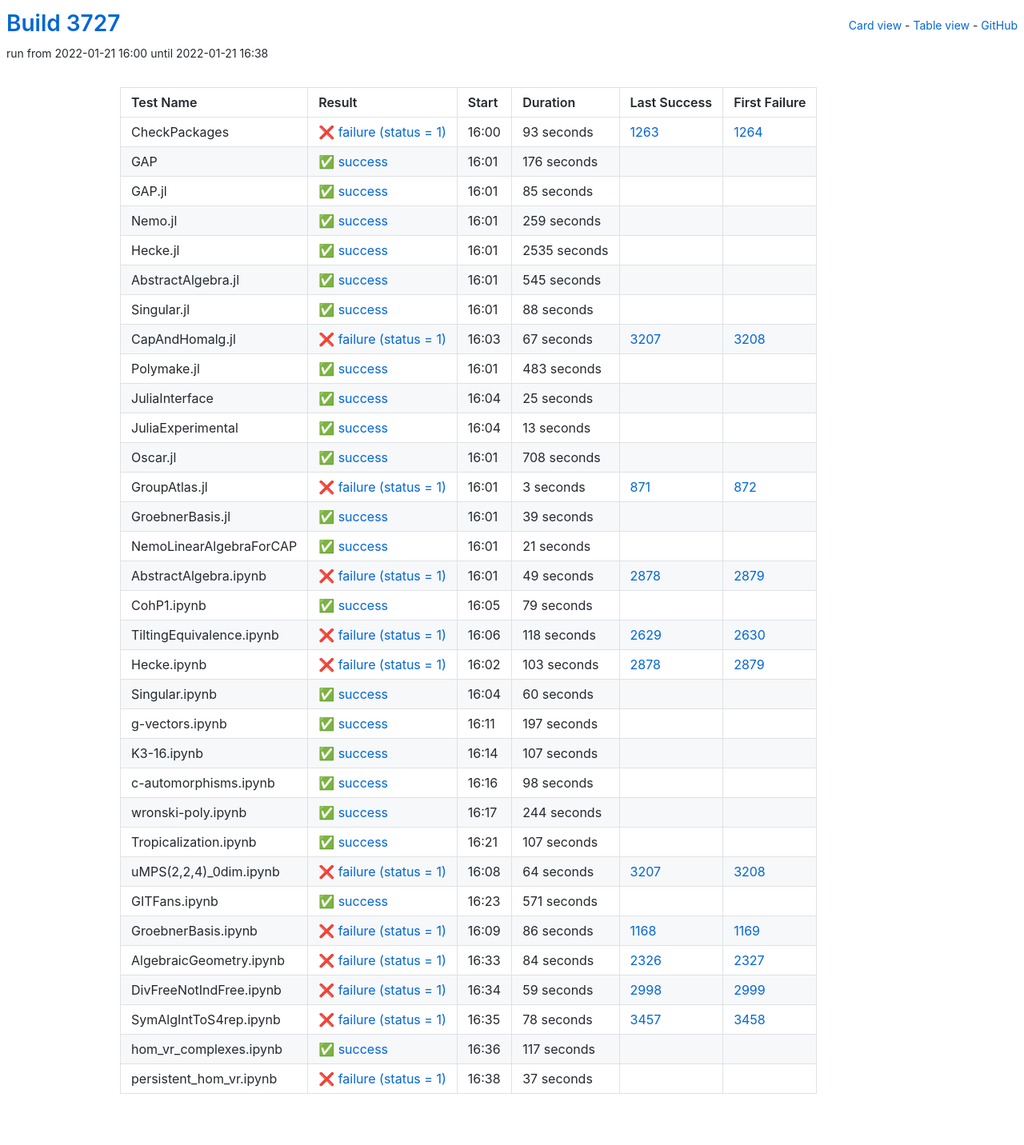
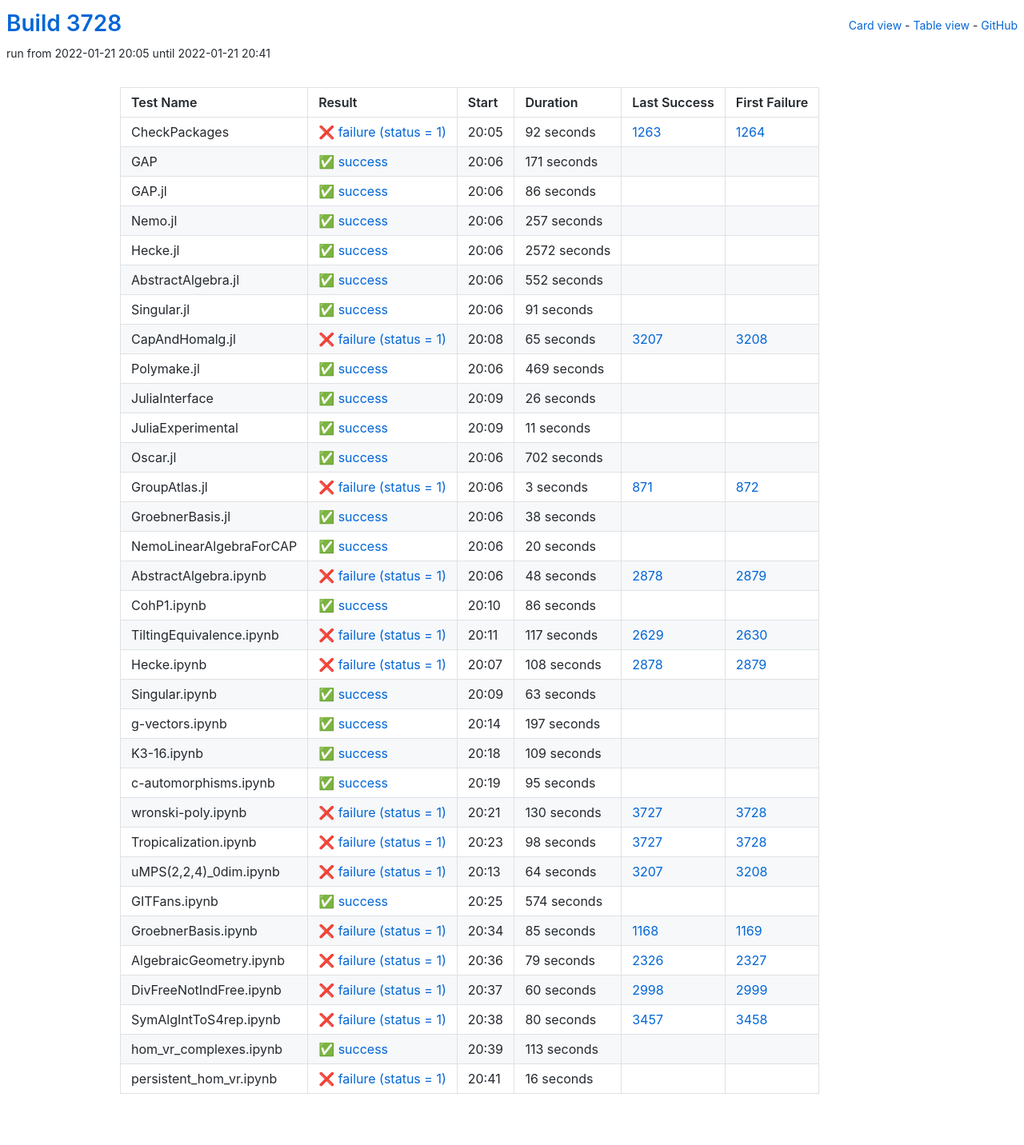
Before and after one commit to oscar-system/oscar-ci-status-stable, a Jekyll site: the page built from table.html, in a window 1280 px wide. Shown: the whole page at 80% size. Built offline with Jekyll 4.4.1, drawn with Linux system fonts in a browser that asks for light colours.

Commit message:
Build #3728

```diff
--- a/_data/ci.yml
+++ b/_data/ci.yml
@@ -1,6 +1,6 @@
 ---
-build: 3727
-build_url: https://oscarci.mathematik.uni-kl.de/job/oscar-stable/3727/
+build: 3728
+build_url: https://oscarci.mathematik.uni-kl.de/job/oscar-stable/3728/
 job: oscar-stable
 organization: oscar-system
 repo: oscar-ci-status-stable
@@ -8,152 +8,152 @@ repourl: https://github.com/oscar-system/oscar-ci-status-stable
 tests:
 - name: CheckPackages
   id: checkpackages
-  log: https://oscarci.mathematik.uni-kl.de/job/oscar-stable/3727/artifact/logs/build-3727/CheckPackages.log
-  start: 2022-01-21 16:00
+  log: https://oscarci.mathematik.uni-kl.de/job/oscar-stable/3728/artifact/logs/build-3728/CheckPackages.log
+  start: 2022-01-21 20:05
   success: false
   exitcode: 1
   status: failure
-  duration: 93
+  duration: 92
   last_success: 1263
   last_success_url: https://oscarci.mathematik.uni-kl.de/job/oscar-stable/1263/
   first_failure: 1264
   first_failure_url: https://oscarci.mathematik.uni-kl.de/job/oscar-stable/1264/
 - name: GAP
   id: gap
-  log: https://oscarci.mathematik.uni-kl.de/job/oscar-stable/3727/artifact/logs/build-3727/GAP.log
-  start: 2022-01-21 16:01
+  log: https://oscarci.mathematik.uni-kl.de/job/oscar-stable/3728/artifact/logs/build-3728/GAP.log
+  start: 2022-01-21 20:06
   success: true
   exitcode: 0
   status: success
-  duration: 176
+  duration: 171
   last_success: false
   last_success_url:
   first_failure: false
   first_failure_url:
 - name: GAP.jl
   id: gap-jl
-  log: https://oscarci.mathematik.uni-kl.de/job/oscar-stable/3727/artifact/logs/build-3727/GAP.jl.log
-  start: 2022-01-21 16:01
+  log: https://oscarci.mathematik.uni-kl.de/job/oscar-stable/3728/artifact/logs/build-3728/GAP.jl.log
+  start: 2022-01-21 20:06
   success: true
   exitcode: 0
   status: success
-  duration: 85
+  duration: 86
   last_success: false
   last_success_url:
   first_failure: false
   first_failure_url:
 - name: Nemo.jl
   id: nemo-jl
-  log: https://oscarci.mathematik.uni-kl.de/job/oscar-stable/3727/artifact/logs/build-3727/Nemo.jl.log
-  start: 2022-01-21 16:01
+  log: https://oscarci.mathematik.uni-kl.de/job/oscar-stable/3728/artifact/logs/build-3728/Nemo.jl.log
+  start: 2022-01-21 20:06
   success: true
   exitcode: 0
   status: success
-  duration: 259
+  duration: 257
   last_success: false
   last_success_url:
   first_failure: false
   first_failure_url:
 - name: Hecke.jl
   id: hecke-jl
-  log: https://oscarci.mathematik.uni-kl.de/job/oscar-stable/3727/artifact/logs/build-3727/Hecke.jl.log
-  start: 2022-01-21 16:01
+  log: https://oscarci.mathematik.uni-kl.de/job/oscar-stable/3728/artifact/logs/build-3728/Hecke.jl.log
+  start: 2022-01-21 20:06
   success: true
   exitcode: 0
   status: success
-  duration: 2535
+  duration: 2572
   last_success: false
   last_success_url:
   first_failure: false
   first_failure_url:
 - name: AbstractAlgebra.jl
   id: abstractalgebra-jl
-  log: https://oscarci.mathematik.uni-kl.de/job/oscar-stable/3727/artifact/logs/build-3727/AbstractAlgebra.jl.log
-  start: 2022-01-21 16:01
+  log: https://oscarci.mathematik.uni-kl.de/job/oscar-stable/3728/artifact/logs/build-3728/AbstractAlgebra.jl.log
+  start: 2022-01-21 20:06
   success: true
   exitcode: 0
   status: success
-  duration: 545
+  duration: 552
   last_success: false
   last_success_url:
   first_failure: false
   first_failure_url:
 - name: Singular.jl
   id: singular-jl
-  log: https://oscarci.mathematik.uni-kl.de/job/oscar-stable/3727/artifact/logs/build-3727/Singular.jl.log
-  start: 2022-01-21 16:01
+  log: https://oscarci.mathematik.uni-kl.de/job/oscar-stable/3728/artifact/logs/build-3728/Singular.jl.log
+  start: 2022-01-21 20:06
   success: true
   exitcode: 0
   status: success
-  duration: 88
+  duration: 91
   last_success: false
   last_success_url:
   first_failure: false
   first_failure_url:
 - name: CapAndHomalg.jl
   id: capandhomalg-jl
-  log: https://oscarci.mathematik.uni-kl.de/job/oscar-stable/3727/artifact/logs/build-3727/CapAndHomalg.jl.log
-  start: 2022-01-21 16:03
+  log: https://oscarci.mathematik.uni-kl.de/job/oscar-stable/3728/artifact/logs/build-3728/CapAndHomalg.jl.log
+  start: 2022-01-21 20:08
   success: false
   exitcode: 1
   status: failure
-  duration: 67
+  duration: 65
   last_success: 3207
   last_success_url: https://oscarci.mathematik.uni-kl.de/job/oscar-stable/3207/
   first_failure: 3208
   first_failure_url: https://oscarci.mathematik.uni-kl.de/job/oscar-stable/3208/
 - name: Polymake.jl
   id: polymake-jl
-  log: https://oscarci.mathematik.uni-kl.de/job/oscar-stable/3727/artifact/logs/build-3727/Polymake.jl.log
-  start: 2022-01-21 16:01
+  log: https://oscarci.mathematik.uni-kl.de/job/oscar-stable/3728/artifact/logs/build-3728/Polymake.jl.log
+  start: 2022-01-21 20:06
   success: true
   exitcode: 0
   status: success
-  duration: 483
+  duration: 469
   last_success: false
   last_success_url:
   first_failure: false
   first_failure_url:
 - name: JuliaInterface
   id: juliainterface
-  log: https://oscarci.mathematik.uni-kl.de/job/oscar-stable/3727/artifact/logs/build-3727/JuliaInterface.log
-  start: 2022-01-21 16:04
+  log: https://oscarci.mathematik.uni-kl.de/job/oscar-stable/3728/artifact/logs/build-3728/JuliaInterface.log
+  start: 2022-01-21 20:09
   success: true
   exitcode: 0
   status: success
-  duration: 25
+  duration: 26
   last_success: false
   last_success_url:
   first_failure: false
   first_failure_url:
 - name: JuliaExperimental
   id: juliaexperimental
-  log: https://oscarci.mathematik.uni-kl.de/job/oscar-stable/3727/artifact/logs/build-3727/JuliaExperimental.log
-  start: 2022-01-21 16:04
+  log: https://oscarci.mathematik.uni-kl.de/job/oscar-stable/3728/artifact/logs/build-3728/JuliaExperimental.log
+  start: 2022-01-21 20:09
   success: true
   exitcode: 0
   status: success
-  duration: 13
+  duration: 11
   last_success: false
   last_success_url:
   first_failure: false
   first_failure_url:
 - name: Oscar.jl
   id: oscar-jl
-  log: https://oscarci.mathematik.uni-kl.de/job/oscar-stable/3727/artifact/logs/build-3727/Oscar.jl.log
-  start: 2022-01-21 16:01
+  log: https://oscarci.mathematik.uni-kl.de/job/oscar-stable/3728/artifact/logs/build-3728/Oscar.jl.log
+  start: 2022-01-21 20:06
   success: true
   exitcode: 0
   status: success
-  duration: 708
+  duration: 702
   last_success: false
   last_success_url:
   first_failure: false
   first_failure_url:
 - name: GroupAtlas.jl
   id: groupatlas-jl
-  log: https://oscarci.mathematik.uni-kl.de/job/oscar-stable/3727/artifact/logs/build-3727/GroupAtlas.jl.log
-  start: 2022-01-21 16:01
+  log: https://oscarci.mathematik.uni-kl.de/job/oscar-stable/3728/artifact/logs/build-3728/GroupAtlas.jl.log
+  start: 2022-01-21 20:06
   success: false
   exitcode: 1
   status: failure
@@ -164,92 +164,92 @@ tests:
   first_failure_url: https://oscarci.mathematik.uni-kl.de/job/oscar-stable/872/
 - name: GroebnerBasis.jl
   id: groebnerbasis-jl
-  log: https://oscarci.mathematik.uni-kl.de/job/oscar-stable/3727/artifact/logs/build-3727/GroebnerBasis.jl.log
-  start: 2022-01-21 16:01
+  log: https://oscarci.mathematik.uni-kl.de/job/oscar-stable/3728/artifact/logs/build-3728/GroebnerBasis.jl.log
+  start: 2022-01-21 20:06
   success: true
   exitcode: 0
   status: success
-  duration: 39
+  duration: 38
   last_success: false
   last_success_url:
   first_failure: false
   first_failure_url:
 - name: NemoLinearAlgebraForCAP
   id: nemolinearalgebraforcap
-  log: https://oscarci.mathematik.uni-kl.de/job/oscar-stable/3727/artifact/logs/build-3727/NemoLinearAlgebraForCAP.log
-  start: 2022-01-21 16:01
+  log: https://oscarci.mathematik.uni-kl.de/job/oscar-stable/3728/artifact/logs/build-3728/NemoLinearAlgebraForCAP.log
+  start: 2022-01-21 20:06
   success: true
   exitcode: 0
   status: success
-  duration: 21
+  duration: 20
   last_success: false
   last_success_url:
   first_failure: false
   first_failure_url:
 - name: AbstractAlgebra.ipynb
   id: abstractalgebra-ipynb
-  log: https://oscarci.mathematik.uni-kl.de/job/oscar-stable/3727/artifact/logs/build-3727/AbstractAlgebra.ipynb.log
-  start: 2022-01-21 16:01
+  log: https://oscarci.mathematik.uni-kl.de/job/oscar-stable/3728/artifact/logs/build-3728/AbstractAlgebra.ipynb.log
+  start: 2022-01-21 20:06
   success: false
   exitcode: 1
   status: failure
-  duration: 49
+  duration: 48
   last_success: 2878
   last_success_url: https://oscarci.mathematik.uni-kl.de/job/oscar-stable/2878/
   first_failure: 2879
   first_failure_url: https://oscarci.mathematik.uni-kl.de/job/oscar-stable/2879/
 - name: CohP1.ipynb
   id: cohp1-ipynb
-  log: https://oscarci.mathematik.uni-kl.de/job/oscar-stable/3727/artifact/logs/build-3727/CohP1.ipynb.log
-  start: 2022-01-21 16:05
+  log: https://oscarci.mathematik.uni-kl.de/job/oscar-stable/3728/artifact/logs/build-3728/CohP1.ipynb.log
+  start: 2022-01-21 20:10
   success: true
   exitcode: 0
   status: success
-  duration: 79
+  duration: 86
   last_success: false
   last_success_url:
   first_failure: false
   first_failure_url:
 - name: TiltingEquivalence.ipynb
   id: tiltingequivalence-ipynb
-  log: https://oscarci.mathematik.uni-kl.de/job/oscar-stable/3727/artifact/logs/build-3727/TiltingEquivalence.ipynb.log
-  start: 2022-01-21 16:06
+  log: https://oscarci.mathematik.uni-kl.de/job/oscar-stable/3728/artifact/logs/build-3728/TiltingEquivalence.ipynb.log
+  start: 2022-01-21 20:11
   success: false
   exitcode: 1
   status: failure
-  duration: 118
+  duration: 117
   last_success: 2629
   last_success_url: https://oscarci.mathematik.uni-kl.de/job/oscar-stable/2629/
   first_failure: 2630
   first_failure_url: https://oscarci.mathematik.uni-kl.de/job/oscar-stable/2630/
 - name: Hecke.ipynb
   id: hecke-ipynb
-  log: https://oscarci.mathematik.uni-kl.de/job/oscar-stable/3727/artifact/logs/build-3727/Hecke.ipynb.log
-  start: 2022-01-21 16:02
+  log: https://oscarci.mathematik.uni-kl.de/job/oscar-stable/3728/artifact/logs/build-3728/Hecke.ipynb.log
+  start: 2022-01-21 20:07
   success: false
   exitcode: 1
   status: failure
-  duration: 103
+  duration: 108
   last_success: 2878
   last_success_url: https://oscarci.mathematik.uni-kl.de/job/oscar-stable/2878/
   first_failure: 2879
   first_failure_url: https://oscarci.mathematik.uni-kl.de/job/oscar-stable/2879/
 - name: Singular.ipynb
   id: singular-ipynb
-  log: https://oscarci.mathematik.uni-kl.de/job/oscar-stable/3727/artifact/logs/build-3727/Singular.ipynb.log
-  start: 2022-01-21 16:04
+  log: https://oscarci.mathematik.uni-kl.de/job/oscar-stable/3728/artifact/logs/build-3728/Singular.ipynb.log
+  start: 2022-01-21 20:09
   success: true
   exitcode: 0
   status: success
-  duration: 60
+  duration: 63
   last_success: false
   last_success_url:
   first_failure: false
   first_failure_url:
 - name: g-vectors.ipynb
   id: g-vectors-ipynb
-  log: https://oscarci.mathematik.uni-kl.de/job/oscar-stable/3727/artifact/logs/build-3727/g-vectors.ipynb.log
-  start: 2022-01-21 16:11
+  log: https://oscarci.mathematik.uni-kl.de/job/oscar-stable/3728/artifact/logs/build-3728/g-vectors.ipynb.log
+  start: 2022-01-21 20:14
   success: true
   exitcode: 0
   status: success
@@ -260,56 +260,56 @@ tests:
   first_failure_url:
 - name: K3-16.ipynb
   id: k3-16-ipynb
-  log: https://oscarci.mathematik.uni-kl.de/job/oscar-stable/3727/artifact/logs/build-3727/K3-16.ipynb.log
-  start: 2022-01-21 16:14
+  log: https://oscarci.mathematik.uni-kl.de/job/oscar-stable/3728/artifact/logs/build-3728/K3-16.ipynb.log
+  start: 2022-01-21 20:18
   success: true
   exitcode: 0
   status: success
-  duration: 107
+  duration: 109
   last_success: false
   last_success_url:
   first_failure: false
   first_failure_url:
 - name: c-automorphisms.ipynb
   id: c-automorphisms-ipynb
-  log: https://oscarci.mathematik.uni-kl.de/job/oscar-stable/3727/artifact/logs/build-3727/c-automorphisms.ipynb.log
-  start: 2022-01-21 16:16
+  log: https://oscarci.mathematik.uni-kl.de/job/oscar-stable/3728/artifact/logs/build-3728/c-automorphisms.ipynb.log
+  start: 2022-01-21 20:19
   success: true
   exitcode: 0
   status: success
-  duration: 98
+  duration: 95
   last_success: false
   last_success_url:
   first_failure: false
   first_failure_url:
 - name: wronski-poly.ipynb
   id: wronski-poly-ipynb
-  log: https://oscarci.mathematik.uni-kl.de/job/oscar-stable/3727/artifact/logs/build-3727/wronski-poly.ipynb.log
-  start: 2022-01-21 16:17
-  success: true
-  exitcode: 0
-  status: success
-  duration: 244
-  last_success: false
-  last_success_url:
-  first_failure: false
-  first_failure_url:
+  log: https://oscarci.mathematik.uni-kl.de/job/oscar-stable/3728/artifact/logs/build-3728/wronski-poly.ipynb.log
+  start: 2022-01-21 20:21
+  success: false
+  exitcode: 1
+  status: failure
+  duration: 130
+  last_success: 3727
+  last_success_url: https://oscarci.mathematik.uni-kl.de/job/oscar-stable/3727/
+  first_failure: 3728
+  first_failure_url: https://oscarci.mathematik.uni-kl.de/job/oscar-stable/3728/
 - name: Tropicalization.ipynb
   id: tropicalization-ipynb
-  log: https://oscarci.mathematik.uni-kl.de/job/oscar-stable/3727/artifact/logs/build-3727/Tropicalization.ipynb.log
-  start: 2022-01-21 16:21
-  success: true
-  exitcode: 0
-  status: success
-  duration: 107
-  last_success: false
-  last_success_url:
-  first_failure: false
-  first_failure_url:
+  log: https://oscarci.mathematik.uni-kl.de/job/oscar-stable/3728/artifact/logs/build-3728/Tropicalization.ipynb.log
+  start: 2022-01-21 20:23
+  success: false
+  exitcode: 1
+  status: failure
+  duration: 98
+  last_success: 3727
+  last_success_url: https://oscarci.mathematik.uni-kl.de/job/oscar-stable/3727/
+  first_failure: 3728
+  first_failure_url: https://oscarci.mathematik.uni-kl.de/job/oscar-stable/3728/
 - name: uMPS(2,2,4)_0dim.ipynb
   id: umps-2-2-4-0dim-ipynb
-  log: https://oscarci.mathematik.uni-kl.de/job/oscar-stable/3727/artifact/logs/build-3727/uMPS-2-2-4-_0dim.ipynb.log
-  start: 2022-01-21 16:08
+  log: https://oscarci.mathematik.uni-kl.de/job/oscar-stable/3728/artifact/logs/build-3728/uMPS-2-2-4-_0dim.ipynb.log
+  start: 2022-01-21 20:13
   success: false
   exitcode: 1
   status: failure
@@ -320,84 +320,84 @@ tests:
   first_failure_url: https://oscarci.mathematik.uni-kl.de/job/oscar-stable/3208/
 - name: GITFans.ipynb
   id: gitfans-ipynb
-  log: https://oscarci.mathematik.uni-kl.de/job/oscar-stable/3727/artifact/logs/build-3727/GITFans.ipynb.log
-  start: 2022-01-21 16:23
+  log: https://oscarci.mathematik.uni-kl.de/job/oscar-stable/3728/artifact/logs/build-3728/GITFans.ipynb.log
+  start: 2022-01-21 20:25
   success: true
   exitcode: 0
   status: success
-  duration: 571
+  duration: 574
   last_success: false
   last_success_url:
   first_failure: false
   first_failure_url:
 - name: GroebnerBasis.ipynb
   id: groebnerbasis-ipynb
-  log: https://oscarci.mathematik.uni-kl.de/job/oscar-stable/3727/artifact/logs/build-3727/GroebnerBasis.ipynb.log
-  start: 2022-01-21 16:09
+  log: https://oscarci.mathematik.uni-kl.de/job/oscar-stable/3728/artifact/logs/build-3728/GroebnerBasis.ipynb.log
+  start: 2022-01-21 20:34
   success: false
   exitcode: 1
   status: failure
-  duration: 86
+  duration: 85
   last_success: 1168
   last_success_url: https://oscarci.mathematik.uni-kl.de/job/oscar-stable/1168/
   first_failure: 1169
   first_failure_url: https://oscarci.mathematik.uni-kl.de/job/oscar-stable/1169/
 - name: AlgebraicGeometry.ipynb
   id: algebraicgeometry-ipynb
-  log: https://oscarci.mathematik.uni-kl.de/job/oscar-stable/3727/artifact/logs/build-3727/AlgebraicGeometry.ipynb.log
-  start: 2022-01-21 16:33
+  log: https://oscarci.mathematik.uni-kl.de/job/oscar-stable/3728/artifact/logs/build-3728/AlgebraicGeometry.ipynb.log
+  start: 2022-01-21 20:36
   success: false
   exitcode: 1
   status: failure
-  duration: 84
+  duration: 79
   last_success: 2326
   last_success_url: https://oscarci.mathematik.uni-kl.de/job/oscar-stable/2326/
   first_failure: 2327
   first_failure_url: https://oscarci.mathematik.uni-kl.de/job/oscar-stable/2327/
 - name: DivFreeNotIndFree.ipynb
   id: divfreenotindfree-ipynb
-  log: https://oscarci.mathematik.uni-kl.de/job/oscar-stable/3727/artifact/logs/build-3727/DivFreeNotIndFree.ipynb.log
-  start: 2022-01-21 16:34
+  log: https://oscarci.mathematik.uni-kl.de/job/oscar-stable/3728/artifact/logs/build-3728/DivFreeNotIndFree.ipynb.log
+  start: 2022-01-21 20:37
   success: false
   exitcode: 1
   status: failure
-  duration: 59
+  duration: 60
   last_success: 2998
   last_success_url: https://oscarci.mathematik.uni-kl.de/job/oscar-stable/2998/
   first_failure: 2999
   first_failure_url: https://oscarci.mathematik.uni-kl.de/job/oscar-stable/2999/
 - name: SymAlgIntToS4rep.ipynb
   id: symalginttos4rep-ipynb
-  log: https://oscarci.mathematik.uni-kl.de/job/oscar-stable/3727/artifact/logs/build-3727/SymAlgIntToS4rep.ipynb.log
-  start: 2022-01-21 16:35
+  log: https://oscarci.mathematik.uni-kl.de/job/oscar-stable/3728/artifact/logs/build-3728/SymAlgIntToS4rep.ipynb.log
+  start: 2022-01-21 20:38
   success: false
   exitcode: 1
   status: failure
-  duration: 78
+  duration: 80
   last_success: 3457
   last_success_url: https://oscarci.mathematik.uni-kl.de/job/oscar-stable/3457/
   first_failure: 3458
   first_failure_url: https://oscarci.mathematik.uni-kl.de/job/oscar-stable/3458/
 - name: hom_vr_complexes.ipynb
   id: hom-vr-complexes-ipynb
-  log: https://oscarci.mathematik.uni-kl.de/job/oscar-stable/3727/artifact/logs/build-3727/hom_vr_complexes.ipynb.log
-  start: 2022-01-21 16:36
+  log: https://oscarci.mathematik.uni-kl.de/job/oscar-stable/3728/artifact/logs/build-3728/hom_vr_complexes.ipynb.log
+  start: 2022-01-21 20:39
   success: true
   exitcode: 0
   status: success
-  duration: 117
+  duration: 113
   last_success: false
   last_success_url:
   first_failure: false
   first_failure_url:
 - name: persistent_hom_vr.ipynb
   id: persistent-hom-vr-ipynb
-  log: https://oscarci.mathematik.uni-kl.de/job/oscar-stable/3727/artifact/logs/build-3727/persistent_hom_vr.ipynb.log
-  start: 2022-01-21 16:38
+  log: https://oscarci.mathematik.uni-kl.de/job/oscar-stable/3728/artifact/logs/build-3728/persistent_hom_vr.ipynb.log
+  start: 2022-01-21 20:41
   success: false
   exitcode: 1
   status: failure
-  duration: 37
+  duration: 16
   last_success: false
   last_success_url:
   first_failure: false
```
Also changed, not shown: README.md.
